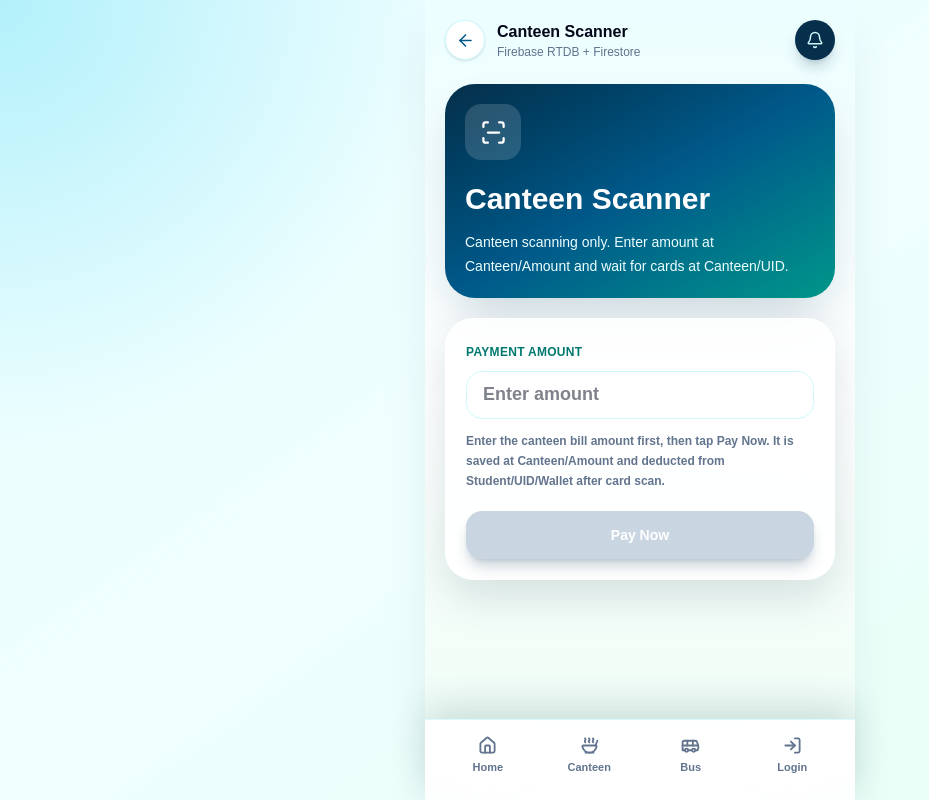
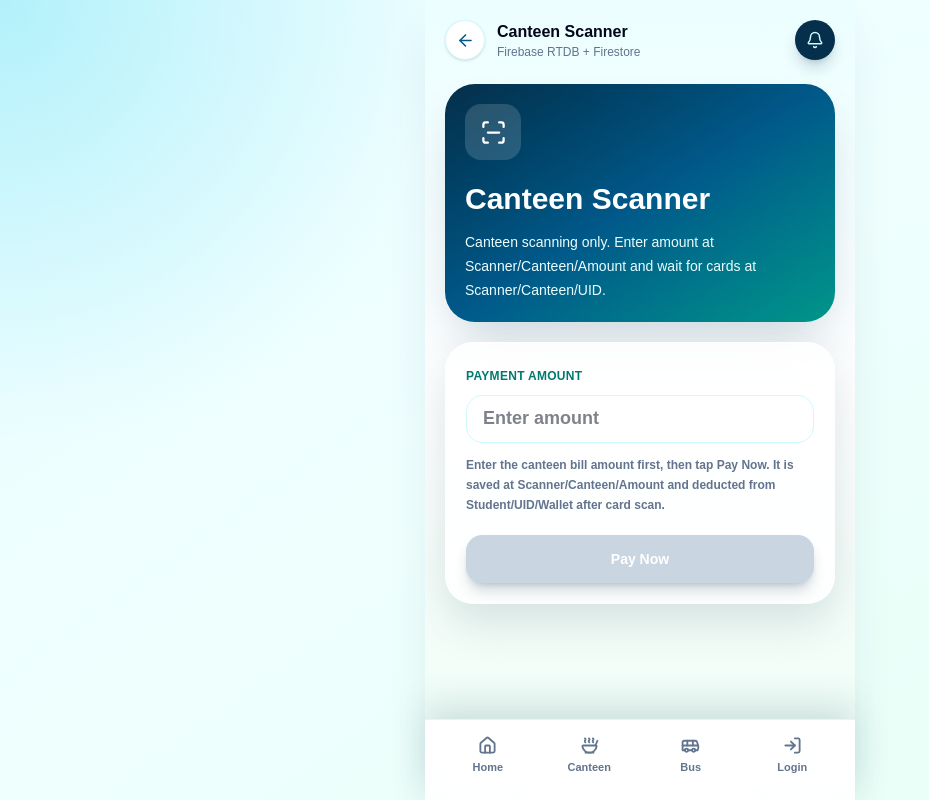
Before and after one commit to KITREKSU/CampusLink360, a Next.js app: page /scanners/canteen in a window 1280 px wide. Shown: the whole page, without its empty margins (0-929 px from the left). Built offline with nearby package versions, Linux system fonts and the light colour scheme; no server answers; the database is empty.

Commit message:
Use Scanner Canteen RTDB path

```diff
--- a/app/scanners/canteen/page.tsx
+++ b/app/scanners/canteen/page.tsx
@@ -4,8 +4,7 @@ export default function CanteenScannerPage() {
   return (
     <ScannerDisplay
       scanner="Canteen"
-      databasePath="Canteen"
-      description="Canteen scanning only. Enter amount at Canteen/Amount and wait for cards at Canteen/UID."
+      description="Canteen scanning only. Enter amount at Scanner/Canteen/Amount and wait for cards at Scanner/Canteen/UID."
     />
   );
 }
```
